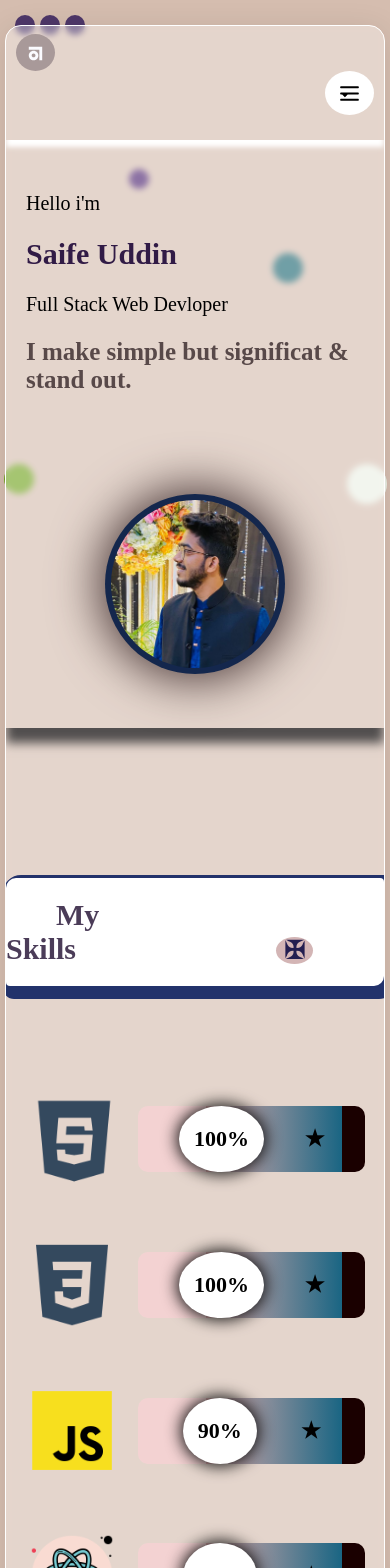
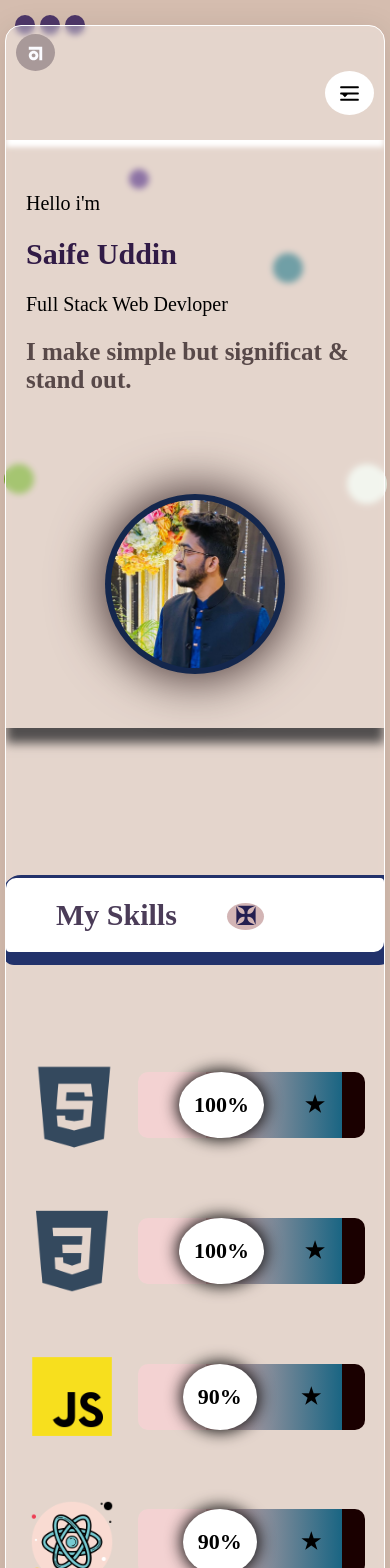
Before and after one commit to saifeuddin/Portfo, a Next.js app: page / in a window 390 px wide. Shown: the top 1568 px of the page. Built offline with nearby package versions, Linux system fonts and the light colour scheme; a web font is replaced by a local one.

Commit message:
skill title bar

```diff
--- a/styles/M_Skills.module.css
+++ b/styles/M_Skills.module.css
@@ -31,10 +31,9 @@
     }
 
     .mtitle::after {
-        /* content: '\2605'; */
         content: '\2720';
         color: rgb(35, 30, 80);
-        margin-left: 200px;
+        margin-left: 50px;
         font-size: 25px;
         background-color: rgb(211, 181, 181);
         border-radius: 100%;
```
